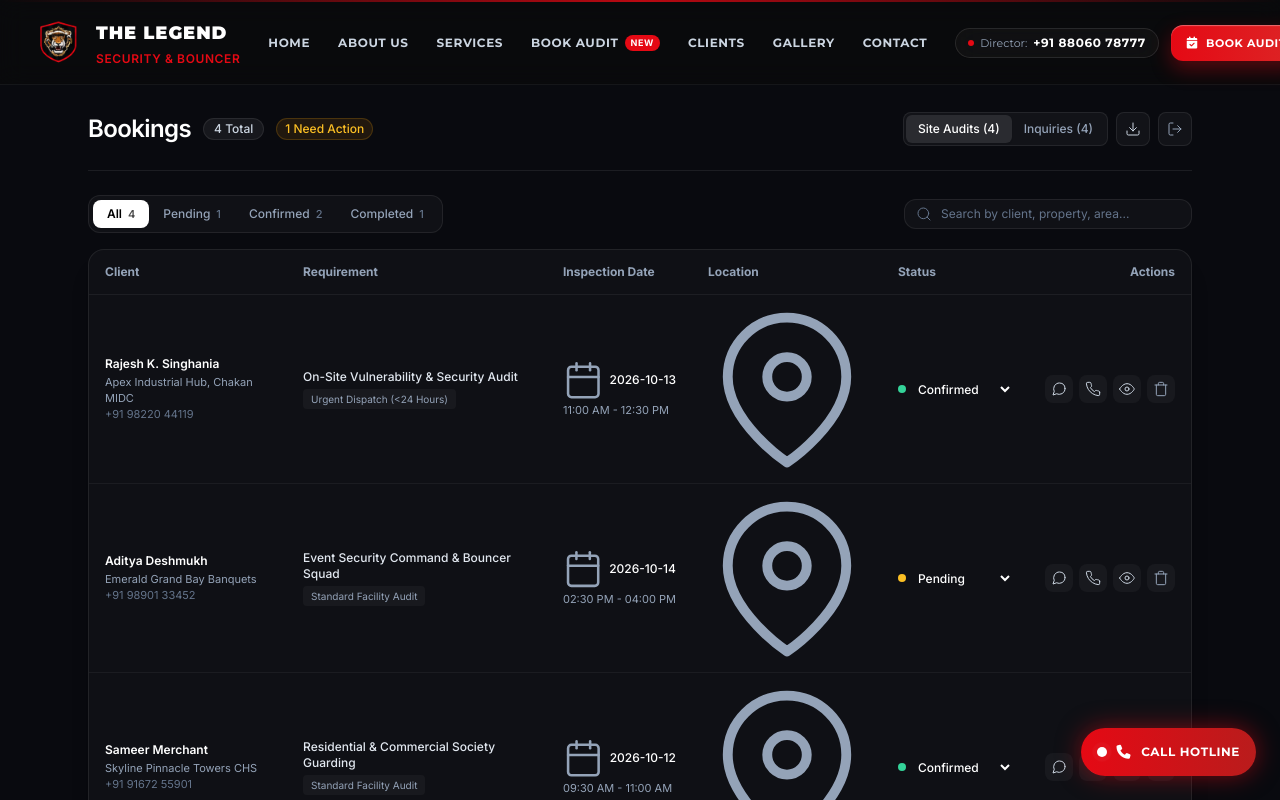
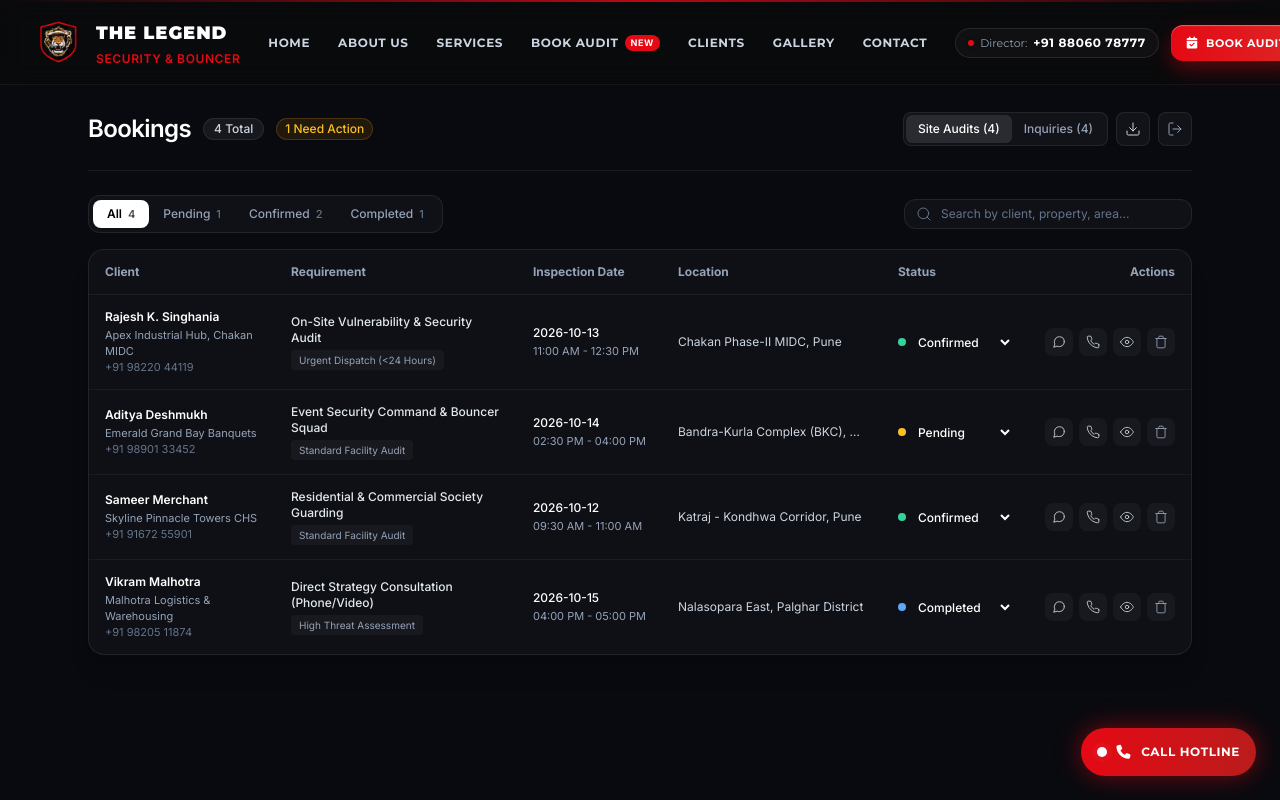
Before and after one commit to infratechai-aman/LegendSecurity, a React (Vite) app: page /admin in a window 1280 px wide. Both pictures are taken after a click on the button "Demo Quick Unlock (2026)". Shown: the top 800 px of the page. Built offline with nearby package versions, Linux system fonts and the light colour scheme.

Commit message:
fix: remove oversized location and date pin icons from bookings table

```diff
--- a/src/pages/AdminPage.jsx
+++ b/src/pages/AdminPage.jsx
@@ -6,101 +6,82 @@
 // PREMIUM iOS / SF SYMBOLS-STYLE MINIMALIST SVG ICONS (Fine 1.5px Stroke)
 // =====================================================================
 
-function IconLock({ className = 'w-5 h-5' }) {
+function IconLock({ className = '' }) {
   return (
-    <svg className={className} viewBox="0 0 24 24" fill="none" stroke="currentColor" strokeWidth="1.5" strokeLinecap="round" strokeLinejoin="round">
+    <svg className={`w-5 h-5 shrink-0 ${className}`} viewBox="0 0 24 24" fill="none" stroke="currentColor" strokeWidth="1.5" strokeLinecap="round" strokeLinejoin="round">
       <rect x="3" y="11" width="18" height="11" rx="3" ry="3" />
       <path d="M7 11V7a5 5 0 0 1 10 0v4" />
     </svg>
   );
 }
 
-function IconPhone({ className = 'w-4 h-4' }) {
+function IconPhone({ className = '' }) {
   return (
-    <svg className={className} viewBox="0 0 24 24" fill="none" stroke="currentColor" strokeWidth="1.5" strokeLinecap="round" strokeLinejoin="round">
+    <svg className={`w-3.5 h-3.5 shrink-0 ${className}`} viewBox="0 0 24 24" fill="none" stroke="currentColor" strokeWidth="1.5" strokeLinecap="round" strokeLinejoin="round">
       <path d="M22 16.92v3a2 2 0 0 1-2.18 2 19.79 19.79 0 0 1-8.63-3.07 19.5 19.5 0 0 1-6-6 19.79 19.79 0 0 1-3.07-8.67A2 2 0 0 1 4.11 2h3a2 2 0 0 1 2 1.72 12.84 12.84 0 0 0 .7 2.81 2 2 0 0 1-.45 2.11L8.09 9.91a16 16 0 0 0 6 6l1.27-1.27a2 2 0 0 1 2.11-.45 12.84 12.84 0 0 0 2.81.7A2 2 0 0 1 22 16.92z" />
     </svg>
   );
 }
 
-function IconWhatsApp({ className = 'w-4 h-4' }) {
+function IconWhatsApp({ className = '' }) {
   return (
-    <svg className={className} viewBox="0 0 24 24" fill="none" stroke="currentColor" strokeWidth="1.5" strokeLinecap="round" strokeLinejoin="round">
+    <svg className={`w-3.5 h-3.5 shrink-0 ${className}`} viewBox="0 0 24 24" fill="none" stroke="currentColor" strokeWidth="1.5" strokeLinecap="round" strokeLinejoin="round">
       <path d="M21 11.5a8.38 8.38 0 0 1-.9 3.8 8.5 8.5 0 0 1-7.6 4.7 8.38 8.38 0 0 1-3.8-.9L3 21l1.9-5.7a8.38 8.38 0 0 1-.9-3.8 8.5 8.5 0 0 1 4.7-7.6 8.38 8.38 0 0 1 3.8-.9h.5a8.48 8.48 0 0 1 8 8v.5z" />
     </svg>
   );
 }
 
-function IconEye({ className = 'w-4 h-4' }) {
+function IconEye({ className = '' }) {
   return (
-    <svg className={className} viewBox="0 0 24 24" fill="none" stroke="currentColor" strokeWidth="1.5" strokeLinecap="round" strokeLinejoin="round">
+    <svg className={`w-3.5 h-3.5 shrink-0 ${className}`} viewBox="0 0 24 24" fill="none" stroke="currentColor" strokeWidth="1.5" strokeLinecap="round" strokeLinejoin="round">
       <path d="M1 12s4-8 11-8 11 8 11 8-4 8-11 8-11-8-11-8z" />
       <circle cx="12" cy="12" r="3" />
     </svg>
   );
 }
 
-function IconTrash({ className = 'w-4 h-4' }) {
+function IconTrash({ className = '' }) {
   return (
-    <svg className={className} viewBox="0 0 24 24" fill="none" stroke="currentColor" strokeWidth="1.5" strokeLinecap="round" strokeLinejoin="round">
+    <svg className={`w-3.5 h-3.5 shrink-0 ${className}`} viewBox="0 0 24 24" fill="none" stroke="currentColor" strokeWidth="1.5" strokeLinecap="round" strokeLinejoin="round">
       <path d="M3 6h18M19 6v14a2 2 0 0 1-2 2H7a2 2 0 0 1-2-2V6m3 0V4a2 2 0 0 1 2-2h4a2 2 0 0 1 2 2v2" />
     </svg>
   );
 }
 
-function IconSearch({ className = 'w-4 h-4' }) {
+function IconSearch({ className = '' }) {
   return (
-    <svg className={className} viewBox="0 0 24 24" fill="none" stroke="currentColor" strokeWidth="1.5" strokeLinecap="round" strokeLinejoin="round">
+    <svg className={`w-3.5 h-3.5 shrink-0 ${className}`} viewBox="0 0 24 24" fill="none" stroke="currentColor" strokeWidth="1.5" strokeLinecap="round" strokeLinejoin="round">
       <circle cx="11" cy="11" r="8" />
       <line x1="21" y1="21" x2="16.65" y2="16.65" />
     </svg>
   );
 }
 
-function IconExport({ className = 'w-4 h-4' }) {
+function IconExport({ className = '' }) {
   return (
-    <svg className={className} viewBox="0 0 24 24" fill="none" stroke="currentColor" strokeWidth="1.5" strokeLinecap="round" strokeLinejoin="round">
+    <svg className={`w-3.5 h-3.5 shrink-0 ${className}`} viewBox="0 0 24 24" fill="none" stroke="currentColor" strokeWidth="1.5" strokeLinecap="round" strokeLinejoin="round">
       <path d="M21 15v4a2 2 0 0 1-2 2H5a2 2 0 0 1-2-2v-4M7 10l5 5 5-5M12 15V3" />
     </svg>
   );
 }
 
-function IconLogout({ className = 'w-4 h-4' }) {
+function IconLogout({ className = '' }) {
   return (
-    <svg className={className} viewBox="0 0 24 24" fill="none" stroke="currentColor" strokeWidth="1.5" strokeLinecap="round" strokeLinejoin="round">
+    <svg className={`w-3.5 h-3.5 shrink-0 ${className}`} viewBox="0 0 24 24" fill="none" stroke="currentColor" strokeWidth="1.5" strokeLinecap="round" strokeLinejoin="round">
       <path d="M9 21H5a2 2 0 0 1-2-2V5a2 2 0 0 1 2-2h4M16 17l5-5-5-5M21 12H9" />
     </svg>
   );
 }
 
-function IconClose({ className = 'w-4 h-4' }) {
+function IconClose({ className = '' }) {
   return (
-    <svg className={className} viewBox="0 0 24 24" fill="none" stroke="currentColor" strokeWidth="1.5" strokeLinecap="round" strokeLinejoin="round">
+    <svg className={`w-3.5 h-3.5 shrink-0 ${className}`} viewBox="0 0 24 24" fill="none" stroke="currentColor" strokeWidth="1.5" strokeLinecap="round" strokeLinejoin="round">
       <line x1="18" y1="6" x2="6" y2="18" />
       <line x1="6" y1="6" x2="18" y2="18" />
     </svg>
   );
 }
 
-function IconCalendar({ className = 'w-3.5 h-3.5' }) {
-  return (
-    <svg className={className} viewBox="0 0 24 24" fill="none" stroke="currentColor" strokeWidth="1.5" strokeLinecap="round" strokeLinejoin="round">
-      <rect x="3" y="4" width="18" height="18" rx="2" ry="2" />
-      <line x1="16" y1="2" x2="16" y2="6" />
-      <line x1="8" y1="2" x2="8" y2="6" />
-      <line x1="3" y1="10" x2="21" y2="10" />
-    </svg>
-  );
-}
-
-function IconMapPin({ className = 'w-3.5 h-3.5' }) {
-  return (
-    <svg className={className} viewBox="0 0 24 24" fill="none" stroke="currentColor" strokeWidth="1.5" strokeLinecap="round" strokeLinejoin="round">
-      <path d="M21 10c0 7-9 13-9 13s-9-6-9-13a9 9 0 0 1 18 0z" />
-      <circle cx="12" cy="10" r="3" />
-    </svg>
-  );
-}
 
 export default function AdminPage() {
   const [isAuthenticated, setIsAuthenticated] = useState(() => storageService.isAdminAuthenticated());
@@ -417,19 +398,13 @@
 
                             {/* Date & Slot */}
                             <td className="py-3.5 px-4 whitespace-nowrap">
-                              <div className="flex items-center gap-1.5 text-white font-medium">
-                                <IconCalendar className="text-slate-400" />
-                                <span>{item.date}</span>
-                              </div>
+                              <div className="text-white font-medium">{item.date}</div>
                               <div className="text-[11px] text-slate-400 mt-0.5">{item.timeSlot}</div>
                             </td>
 
                             {/* Location */}
-                            <td className="py-3.5 px-4 max-w-[190px]">
-                              <div className="flex items-start gap-1 text-slate-300">
-                                <IconMapPin className="text-slate-400 shrink-0 mt-0.5" />
-                                <span className="truncate">{item.location}</span>
-                              </div>
+                            <td className="py-3.5 px-4 text-slate-300 max-w-[220px]">
+                              <span className="block truncate text-xs" title={item.location}>{item.location}</span>
                             </td>
 
                             {/* Status Pill with Dropdown */}
```
